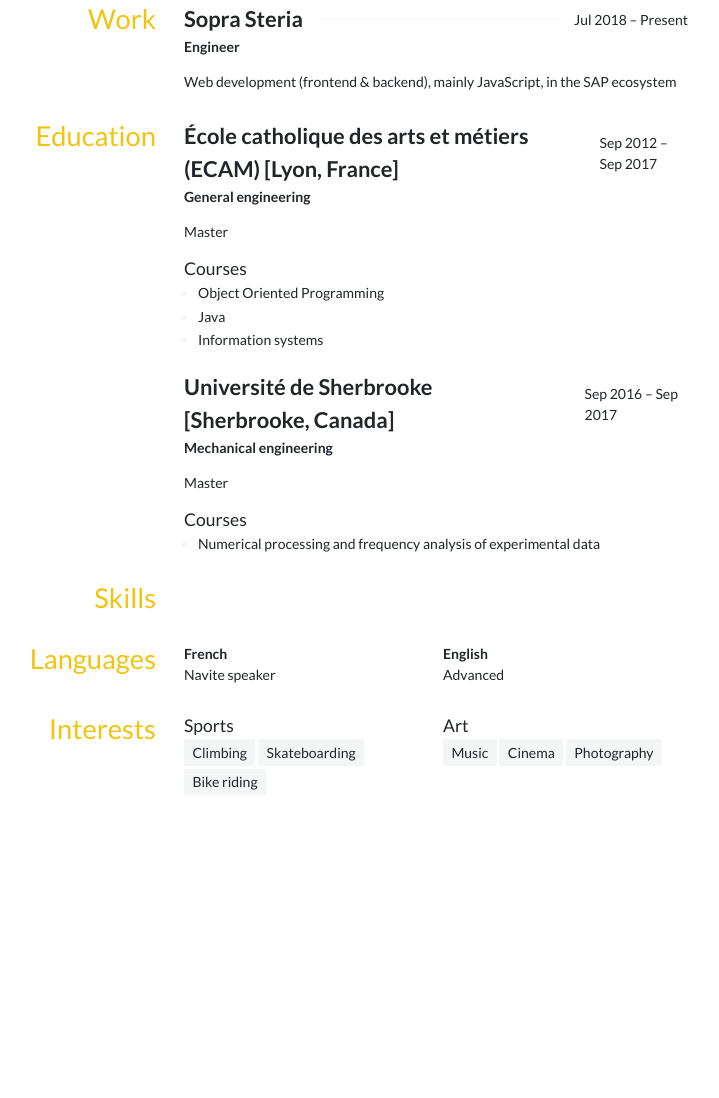
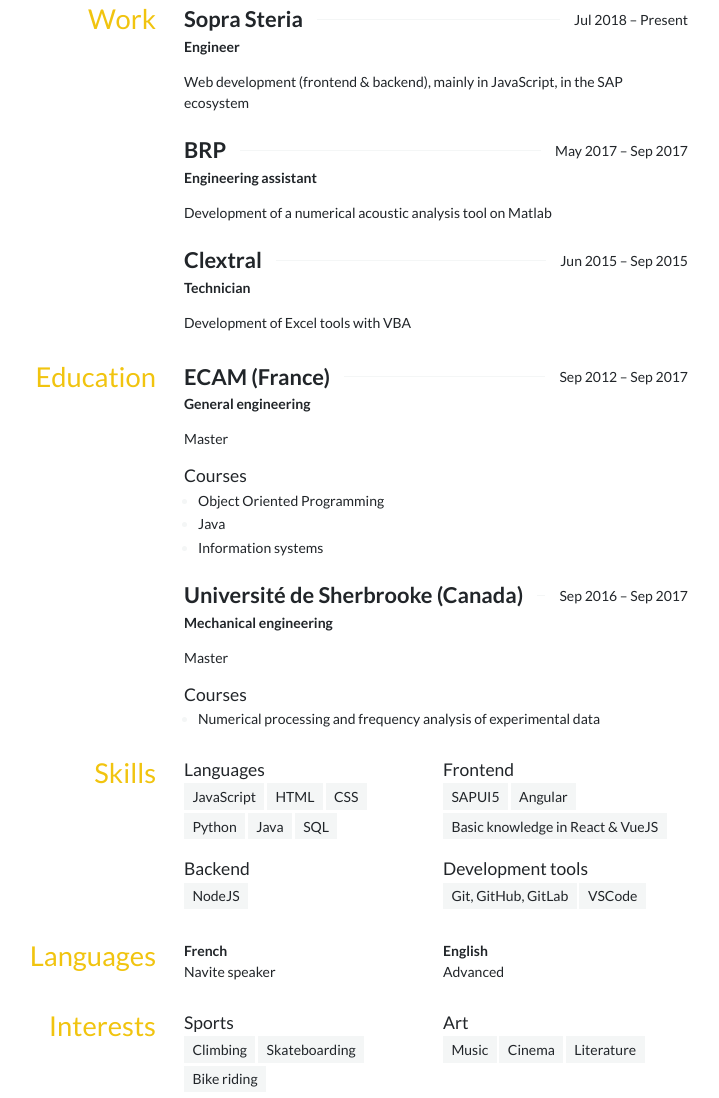
Before and after one commit to theo-seb/theo-seb.github.io, a website: page public/index.html in a window 1280 px wide. Shown: the part 479-1577 px from the top of the page, without its empty margins (302-1021 px from the left). Before the commit the page ends 1333 px from the top, so only its background shows below. Drawn offline with Linux system fonts and the light colour scheme.

Commit message:
add skills and more work experiences

```diff
--- a/public/index.html
+++ b/public/index.html
@@ -271,7 +271,33 @@
               <div class="spaced-list">
                   <strong>Engineer</strong>
               </div>
-                <p>Web development (frontend &amp; backend), mainly JavaScript, in the SAP ecosystem</p>
+                <p>Web development (frontend &amp; backend), mainly in JavaScript, in the SAP ecosystem</p>
+            </article>
+            <article>
+              <div class="spaced-list">
+                <h4>BRP</h4>
+                <span>
+                  <time datetime="2017-05-01">May 2017</time> –
+                  <time datetime="2017-09-01">Sep 2017</time>
+                </span>
+              </div>
+              <div class="spaced-list">
+                  <strong>Engineering assistant</strong>
+              </div>
+                <p>Development of a numerical acoustic analysis tool on Matlab</p>
+            </article>
+            <article>
+              <div class="spaced-list">
+                <h4>Clextral</h4>
+                <span>
+                  <time datetime="2015-06-01">Jun 2015</time> –
+                  <time datetime="2015-09-01">Sep 2015</time>
+                </span>
+              </div>
+              <div class="spaced-list">
+                  <strong>Technician</strong>
+              </div>
+                <p>Development of Excel tools with VBA</p>
             </article>
         </div>
       </section>
@@ -280,7 +306,7 @@
         <div class="stack">
             <article>
               <div class="spaced-list">
-                <h4>École catholique des arts et métiers (ECAM) [Lyon, France]</h4>
+                <h4>ECAM (France)</h4>
                 <span>
                   <time datetime="2012-09-01">Sep 2012</time> –
                   <time datetime="2017-09-01">Sep 2017</time>
@@ -299,7 +325,7 @@
             </article>
             <article>
               <div class="spaced-list">
-                <h4>Université de Sherbrooke [Sherbrooke, Canada]</h4>
+                <h4>Université de Sherbrooke (Canada)</h4>
                 <span>
                   <time datetime="2016-09-01">Sep 2016</time> –
                   <time datetime="2017-09-01">Sep 2017</time>
@@ -320,6 +346,36 @@
         <h3>Skills</h3>
         <div class="grid-list">
             <div>
+                <h5>Languages</h5>
+                <ul class="tag-list">
+                    <li>JavaScript</li>
+                    <li>HTML</li>
+                    <li>CSS</li>
+                    <li>Python</li>
+                    <li>Java</li>
+                    <li>SQL</li>
+                </ul>
+            </div>
+            <div>
+                <h5>Frontend</h5>
+                <ul class="tag-list">
+                    <li>SAPUI5</li>
+                    <li>Angular</li>
+                    <li>Basic knowledge in React &amp; VueJS</li>
+                </ul>
+            </div>
+            <div>
+                <h5>Backend</h5>
+                <ul class="tag-list">
+                    <li>NodeJS</li>
+                </ul>
+            </div>
+            <div>
+                <h5>Development tools</h5>
+                <ul class="tag-list">
+                    <li>Git, GitHub, GitLab</li>
+                    <li>VSCode</li>
+                </ul>
             </div>
         </div>
       </section>
@@ -352,7 +408,7 @@
                 <ul class="tag-list">
                     <li>Music</li>
                     <li>Cinema</li>
-                    <li>Photography</li>
+                    <li>Literature</li>
                 </ul>
             </div>
         </div>
```
Also changed, not shown: resume.json (+52 -6 lines).
